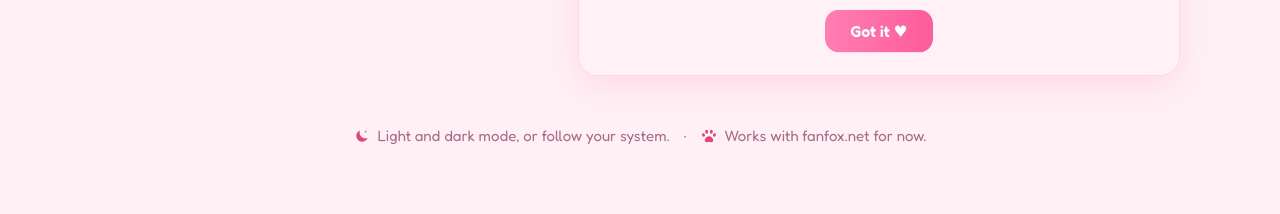
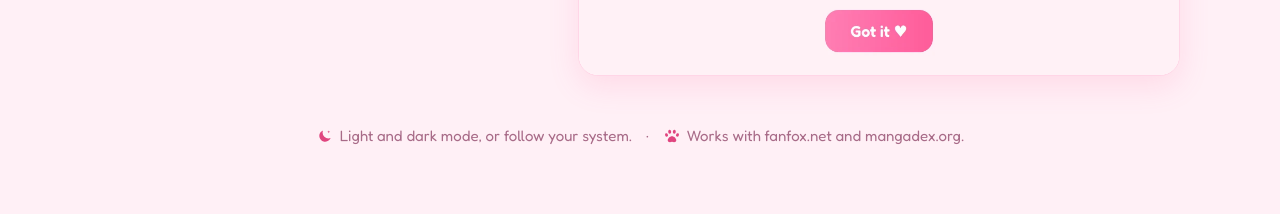
Before and after one commit to nyanga-app/nyanga-web, an Astro site: page / in a window 1280 px wide. Shown: the part 3900-4114 px from the top of the page. Built offline with nearby package versions, Linux system fonts and the light colour scheme; Astro itself is replaced by a stand-in of ours; no server answers.

Commit message:
feat: the home page mentions mangadex.org

```diff
--- a/src/pages/index.astro
+++ b/src/pages/index.astro
@@ -118,7 +118,7 @@ const rows = [
       <p class="aside">
         <Icon name="moon" size={18} /> Light and dark mode, or follow your system.
         <span class="dot">·</span>
-        <Icon name="paw" size={18} /> Works with fanfox.net for now.
+        <Icon name="paw" size={18} /> Works with fanfox.net and mangadex.org.
       </p>
     </div>
   </section>
```
